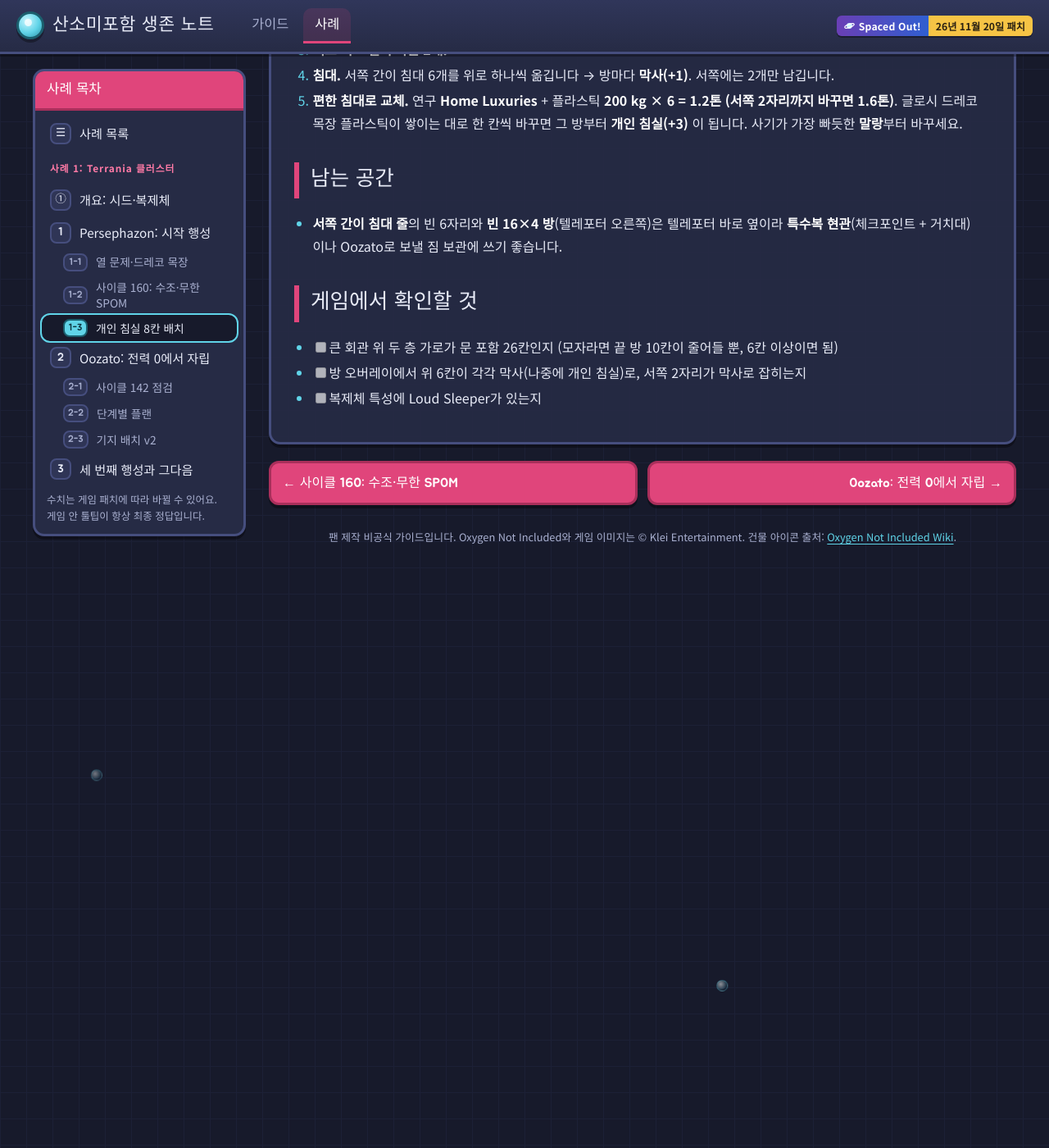
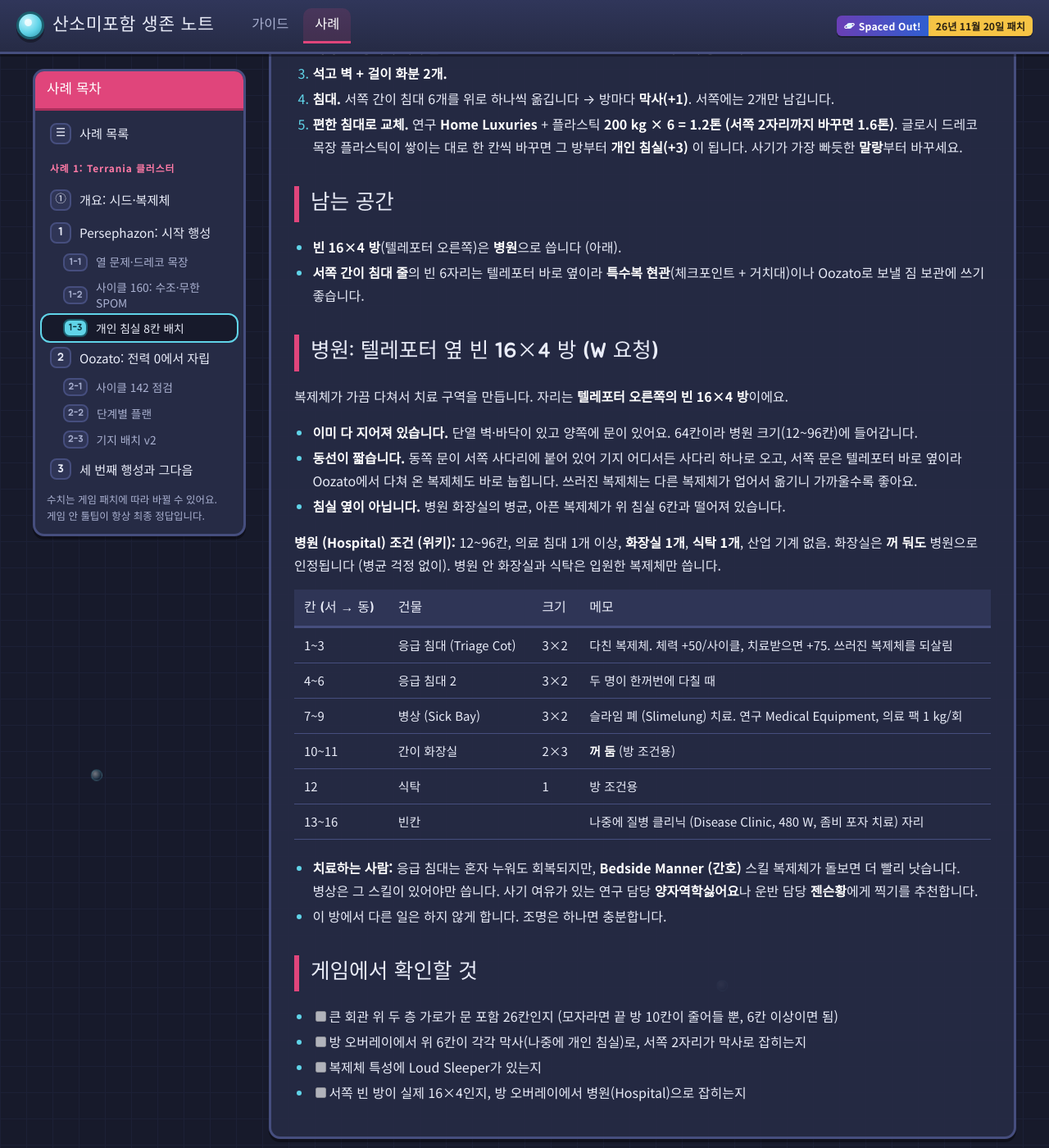
Before and after one commit to zaGamer95/oni, a Jekyll site: the page built from guide/case-1-perse-bedrooms.md, in a window 1280 px wide and 1400 px high, scrolled down 2860 px. Shown: the whole window at 82% size. Built offline with Jekyll 4.4.1, drawn with Linux system fonts in a browser that asks for light colours; before the commit the page ends 3586 px from its top, so only the background shows below that; some of the changed text lies outside the part shown.

Commit message:
사례 1-3: 텔레포터 옆 빈 16×4 방을 병원으로 (응급 침대 2·병상·꺼 둔 화장실·식탁)
Co-Authored-By: Claude Opus 5.5 <noreply@anthropic.com>
Claude-Session: https://claude.ai/code/session_01D1TBnQhyTd2kDAK1oaF46g

```diff
--- a/guide/case-1-perse-bedrooms.md
+++ b/guide/case-1-perse-bedrooms.md
@@ -65,10 +65,35 @@ description: 텔레포터 폐허가 가이드의 서쪽 침실 블록 자리를
 
 ## 남는 공간
 
-- **서쪽 간이 침대 줄**의 빈 6자리와 **빈 16×4 방**(텔레포터 오른쪽)은 텔레포터 바로 옆이라 **특수복 현관**(체크포인트 + 거치대)이나 Oozato로 보낼 짐 보관에 쓰기 좋습니다.
+- **빈 16×4 방**(텔레포터 오른쪽)은 **병원**으로 씁니다 (아래).
+- **서쪽 간이 침대 줄**의 빈 6자리는 텔레포터 바로 옆이라 **특수복 현관**(체크포인트 + 거치대)이나 Oozato로 보낼 짐 보관에 쓰기 좋습니다.
+
+## 병원: 텔레포터 옆 빈 16×4 방 (W 요청)
+
+복제체가 가끔 다쳐서 치료 구역을 만듭니다. 자리는 **텔레포터 오른쪽의 빈 16×4 방**이에요.
+
+- **이미 다 지어져 있습니다.** 단열 벽·바닥이 있고 양쪽에 문이 있어요. 64칸이라 병원 크기(12~96칸)에 들어갑니다.
+- **동선이 짧습니다.** 동쪽 문이 서쪽 사다리에 붙어 있어 기지 어디서든 사다리 하나로 오고, 서쪽 문은 텔레포터 바로 옆이라 Oozato에서 다쳐 온 복제체도 바로 눕힙니다. 쓰러진 복제체는 다른 복제체가 업어서 옮기니 가까울수록 좋아요.
+- **침실 옆이 아닙니다.** 병원 화장실의 병균, 아픈 복제체가 위 침실 6칸과 떨어져 있습니다.
+
+**병원 (Hospital) 조건 (위키):** 12~96칸, 의료 침대 1개 이상, **화장실 1개**, **식탁 1개**, 산업 기계 없음. 화장실은 **꺼 둬도** 병원으로 인정됩니다 (병균 걱정 없이). 병원 안 화장실과 식탁은 입원한 복제체만 씁니다.
+
+| 칸 (서 → 동) | 건물 | 크기 | 메모 |
+|---|---|---|---|
+| 1~3 | 응급 침대 (Triage Cot) | 3×2 | 다친 복제체. 체력 +50/사이클, 치료받으면 +75. 쓰러진 복제체를 되살림 |
+| 4~6 | 응급 침대 2 | 3×2 | 두 명이 한꺼번에 다칠 때 |
+| 7~9 | 병상 (Sick Bay) | 3×2 | 슬라임 폐 (Slimelung) 치료. 연구 Medical Equipment, 의료 팩 1 kg/회 |
+| 10~11 | 간이 화장실 | 2×3 | **꺼 둠** (방 조건용) |
+| 12 | 식탁 | 1 | 방 조건용 |
+| 13~16 | 빈칸 | | 나중에 질병 클리닉 (Disease Clinic, 480 W, 좀비 포자 치료) 자리 |
+
+- **치료하는 사람:** 응급 침대는 혼자 누워도 회복되지만, **Bedside Manner (간호)** 스킬 복제체가 돌보면 더 빨리 낫습니다. 병상은 그 스킬이 있어야만 씁니다. 사기 여유가 있는 연구 담당 **양자역학싫어요**나 운반 담당 **젠슨황**에게 찍기를 추천합니다.
+- 이 방에서 다른 일은 하지 않게 합니다. 조명은 하나면 충분합니다.
+
 
 ## 게임에서 확인할 것
 
 - [ ] 큰 회관 위 두 층 가로가 문 포함 26칸인지 (모자라면 끝 방 10칸이 줄어들 뿐, 6칸 이상이면 됨)
 - [ ] 방 오버레이에서 위 6칸이 각각 막사(나중에 개인 침실)로, 서쪽 2자리가 막사로 잡히는지
 - [ ] 복제체 특성에 Loud Sleeper가 있는지
+- [ ] 서쪽 빈 방이 실제 16×4인지, 방 오버레이에서 병원(Hospital)으로 잡히는지
```
Also changed, not shown: guide/case-1-terrania.md (+1 -1 lines), guide/case-index.md (+1 -1 lines).
